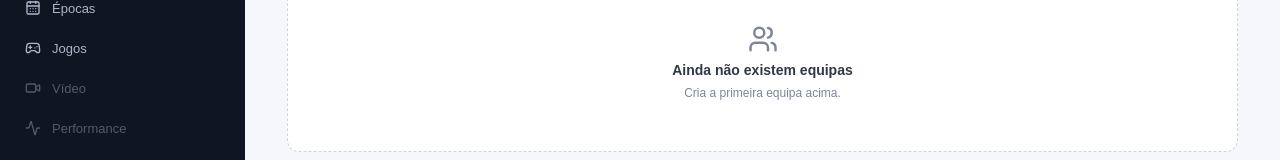
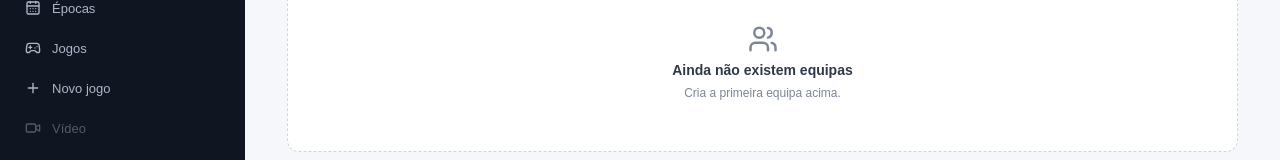
Before and after one commit to AndreBitZ/handball-performance-os, a Next.js app: page /teams in a window 1280 px wide. Shown: the part 222-382 px from the top of the page. Built offline with nearby package versions, Linux system fonts and the light colour scheme.

Commit message:
feat: expose bilateral game creation in sidebar

```diff
--- a/app/components/app-shell.tsx
+++ b/app/components/app-shell.tsx
@@ -2,7 +2,7 @@
 
 import { usePathname } from 'next/navigation'
 import Link from 'next/link'
-import { Activity, CalendarDays, Dumbbell, Gamepad2, Home, Search, Shield, Users, Video } from 'lucide-react'
+import { Activity, CalendarDays, Dumbbell, Gamepad2, Home, Plus, Search, Shield, Users, Video } from 'lucide-react'
 
 const nav = [
   { label: 'Dashboard', href: '/', icon: Home },
@@ -10,6 +10,7 @@ const nav = [
   { label: 'Jogadores', href: '/players', icon: Users },
   { label: 'Épocas', href: '/seasons', icon: CalendarDays },
   { label: 'Jogos', href: '/games', icon: Gamepad2 },
+  { label: 'Novo jogo', href: '/games/new', icon: Plus },
   { label: 'Vídeo', href: '#', icon: Video, disabled: true },
   { label: 'Performance', href: '#', icon: Activity, disabled: true },
   { label: 'Scouting', href: '#', icon: Search, disabled: true },
```
